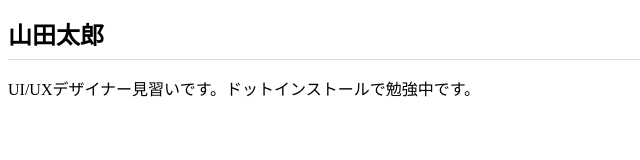
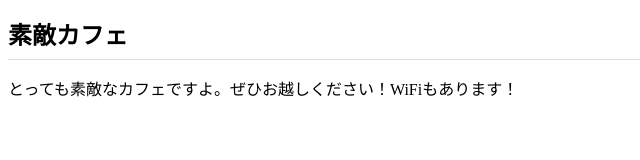
Before and after one commit to akinobu373/akinobu373.github.io, a plain HTML site: page index.html in a window 1280 px wide. Shown: the whole page, without its empty margins (0-640 px from the left). Drawn offline with Linux system fonts and the light colour scheme.

Commit message:
Add files via upload

```diff
--- a/index.html
+++ b/index.html
@@ -3,11 +3,11 @@
 <head>
     <meta charset="UTF-8">
     <meta name="viewport" content="width=device-width, initial-scale=1.0">
-    <title>山田太郎のポートフォリオサイト</title>
+    <title>素敵カフェ</title>
     <link rel="stylesheet" href="css/styles.css">
 </head>
 <body>
-    <h1>山田太郎</h1>
-    <p>UI/UXデザイナー見習いです。ドットインストールで勉強中です。</p>
+    <h1>素敵カフェ</h1>
+    <p>とっても素敵なカフェですよ。ぜひお越しください！WiFiもあります！</p>
 </body>
 </html>
```
